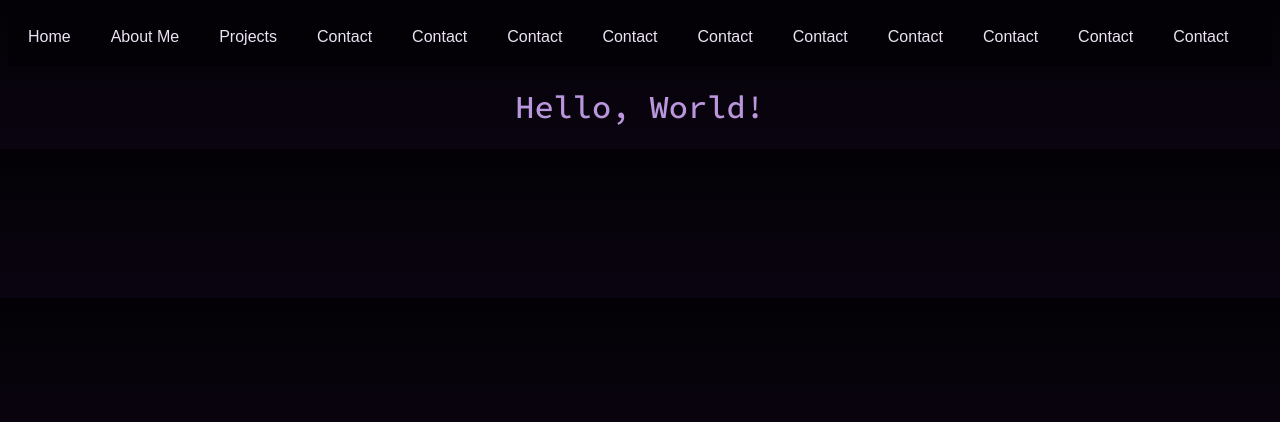
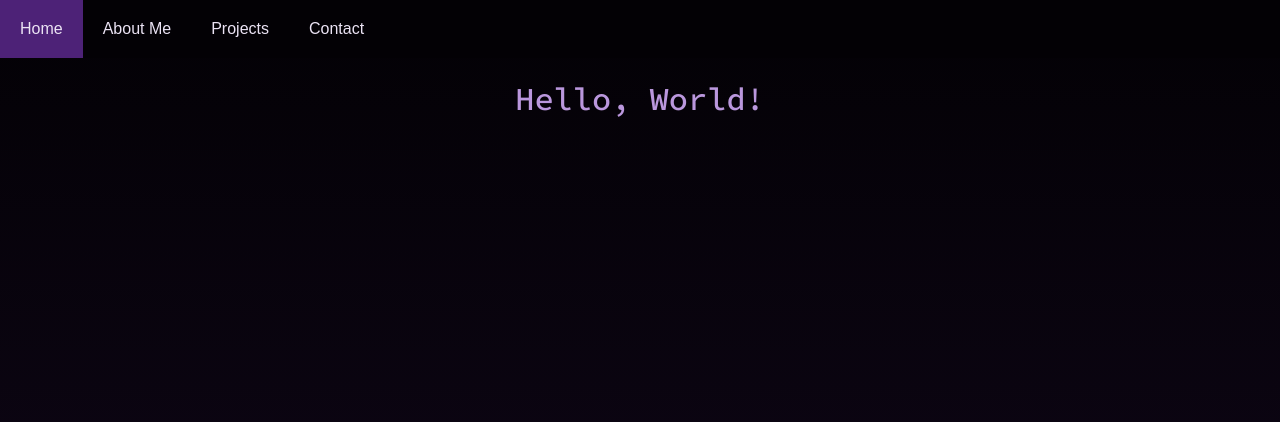
Before and after one commit to FDragon07/dylanhager.com, a website: page index.html in a window 1280 px wide. Drawn offline with Linux system fonts and the light colour scheme; a web font is replaced by a local one.

Commit message:
fix gradient and reverted back nav bar

```diff
--- a/index.html
+++ b/index.html
@@ -16,15 +16,6 @@
                 <li><a href="about.html">About Me</a></li>
                 <li><a href="projects.html">Projects</a></li>
                 <li><a href="contact.html">Contact</a></li>
-                <li><a href="contact.html">Contact</a></li>
-                <li><a href="contact.html">Contact</a></li>
-                <li><a href="contact.html">Contact</a></li>
-                <li><a href="contact.html">Contact</a></li>
-                <li><a href="contact.html">Contact</a></li>
-                <li><a href="contact.html">Contact</a></li>
-                <li><a href="contact.html">Contact</a></li>
-                <li><a href="contact.html">Contact</a></li>
-                <li><a href="contact.html">Contact</a></li>
             </ul>
         </nav>
         <header>
--- a/style.css
+++ b/style.css
@@ -12,7 +12,9 @@ body {
     font-family: "Andika", sans-serif;
     font-weight: 400;
     font-style: normal;
-    background: linear-gradient(180deg, var(--background-color) 0%, var(--secondary-color) 1000%);
+    background: linear-gradient(180deg, var(--background-color) 0%, var(--secondary-color) 500%);
+    min-height: 100vh;
+    margin: 0;
     color: var(--text-color);
 }
 
```
